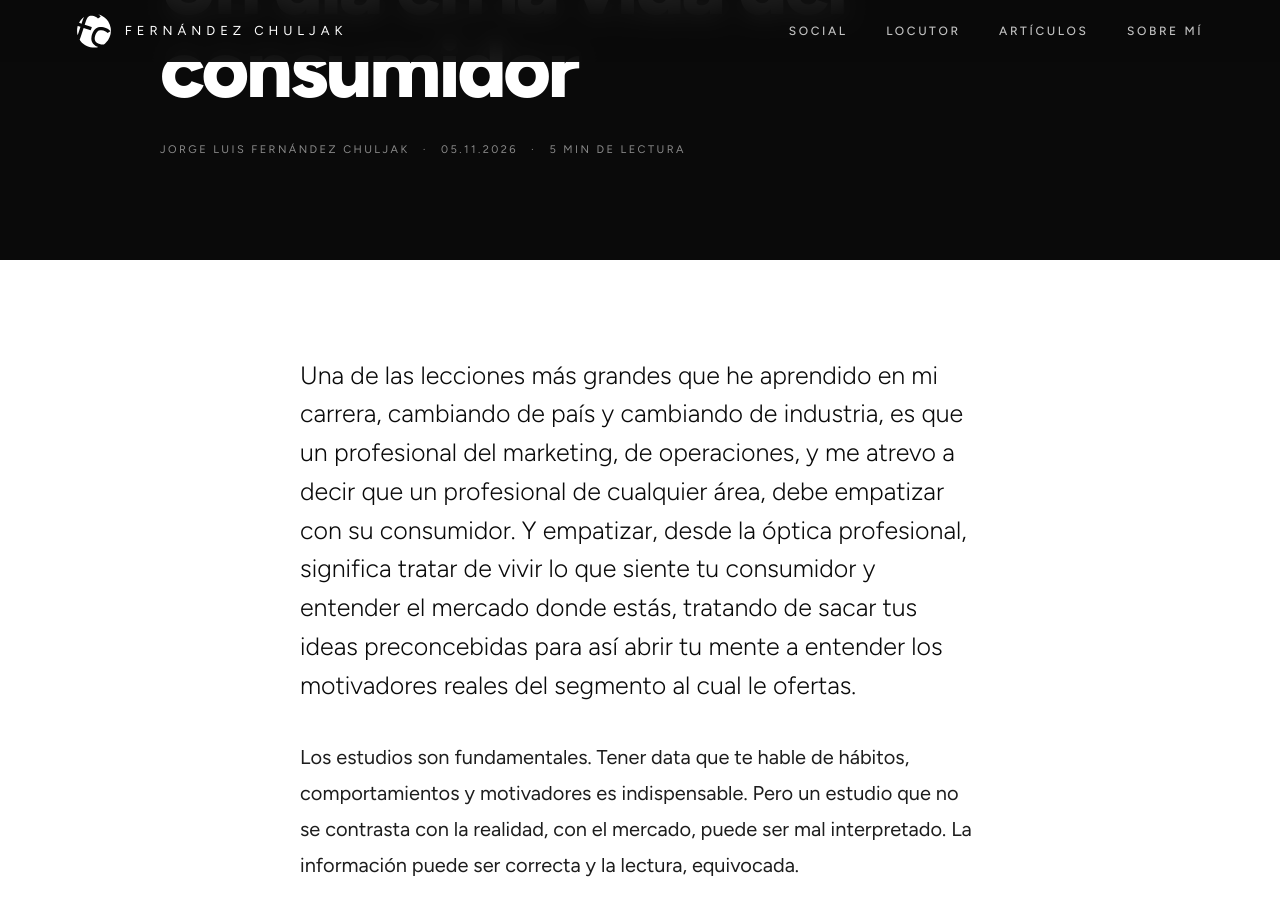
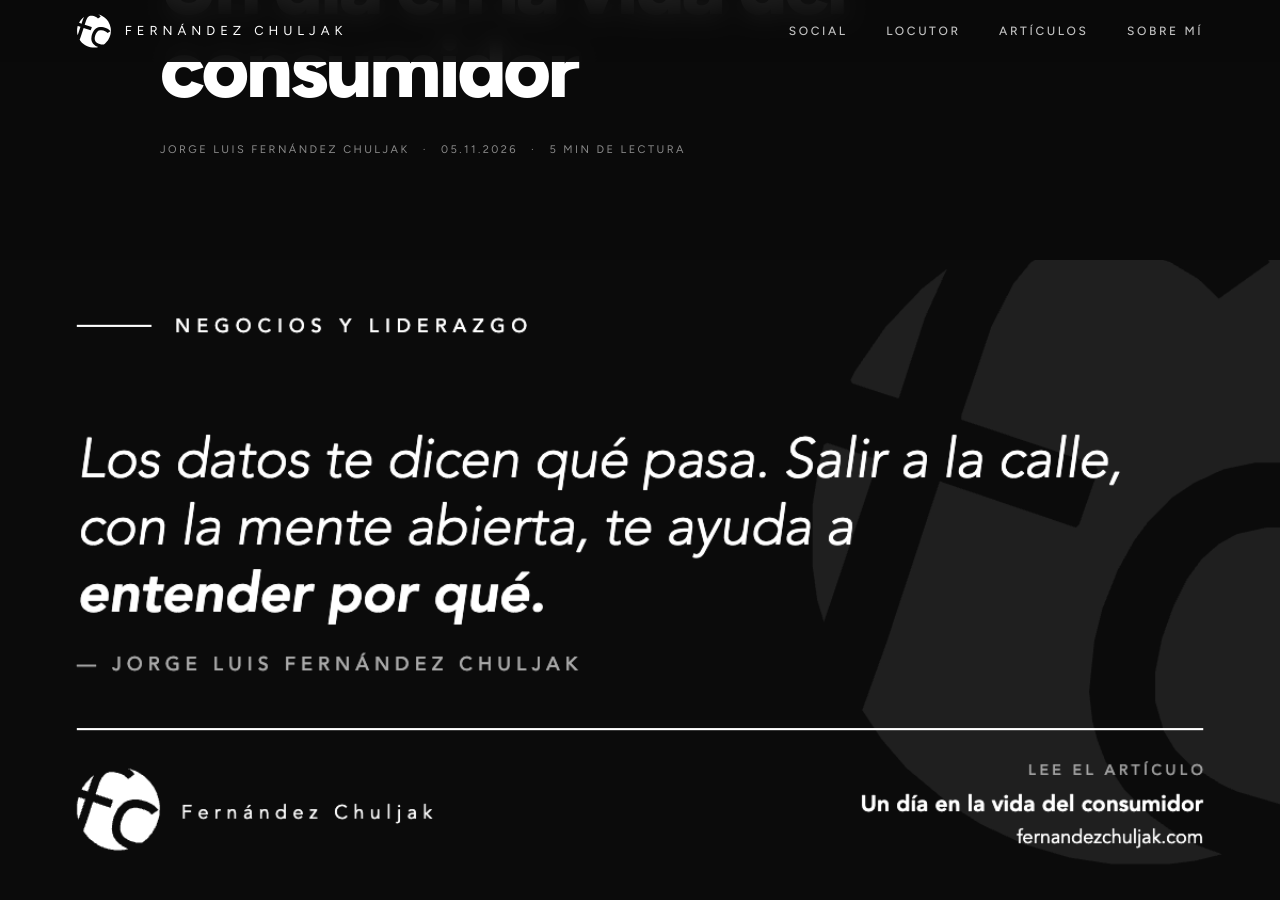
Before and after one commit to fernandezchuljak-tech/fernandezchuljak.com, a Jekyll site: the page built from _posts/2026-11-05-un-dia-en-la-vida-del-consumidor.md, in a window 1280 px wide and 900 px high, scrolled down 327 px. Built offline with Jekyll 4.4.1, drawn with Linux system fonts in a browser that asks for light colours.

Commit message:
Update 2026-11-05-un-dia-en-la-vida-del-consumidor.md

```diff
--- a/_posts/2026-11-05-un-dia-en-la-vida-del-consumidor.md
+++ b/_posts/2026-11-05-un-dia-en-la-vida-del-consumidor.md
@@ -1,4 +1,5 @@
 ---
+image: /assets/og/og-consumidor.png
 layout: post
 title: "Un día en la vida del consumidor"
 description: "Los datos te dicen qué pasa. Salir a la calle, con la mente abierta, te ayuda a entender por qué."
```
